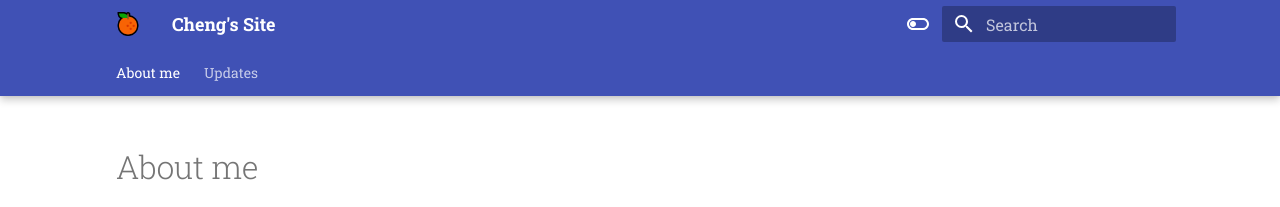
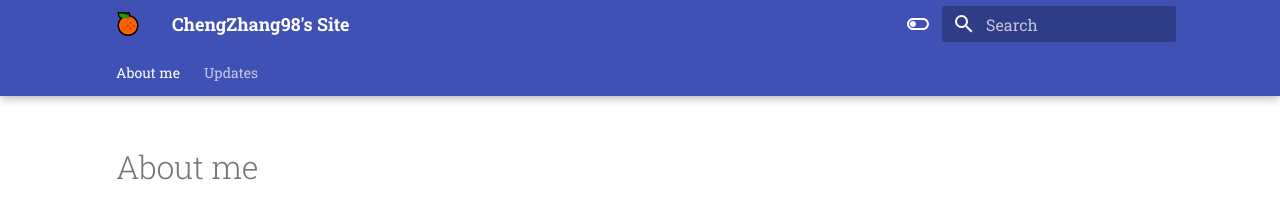
Before and after one commit to ChengZhang-98/blog, an MkDocs documentation site: the page built from docs/index.md, in a window 1280 px wide. Shown: the top 207 px of the page. Built offline with MkDocs 1.6.1 and Material for MkDocs 9.7.7, drawn with Linux system fonts in a browser that asks for light colours.

Commit message:
rename site

```diff
--- a/mkdocs.yml
+++ b/mkdocs.yml
@@ -1,4 +1,4 @@
-site_name: Cheng's Site
+site_name: ChengZhang98's Site
 theme:
   name: material
   palette:
```
